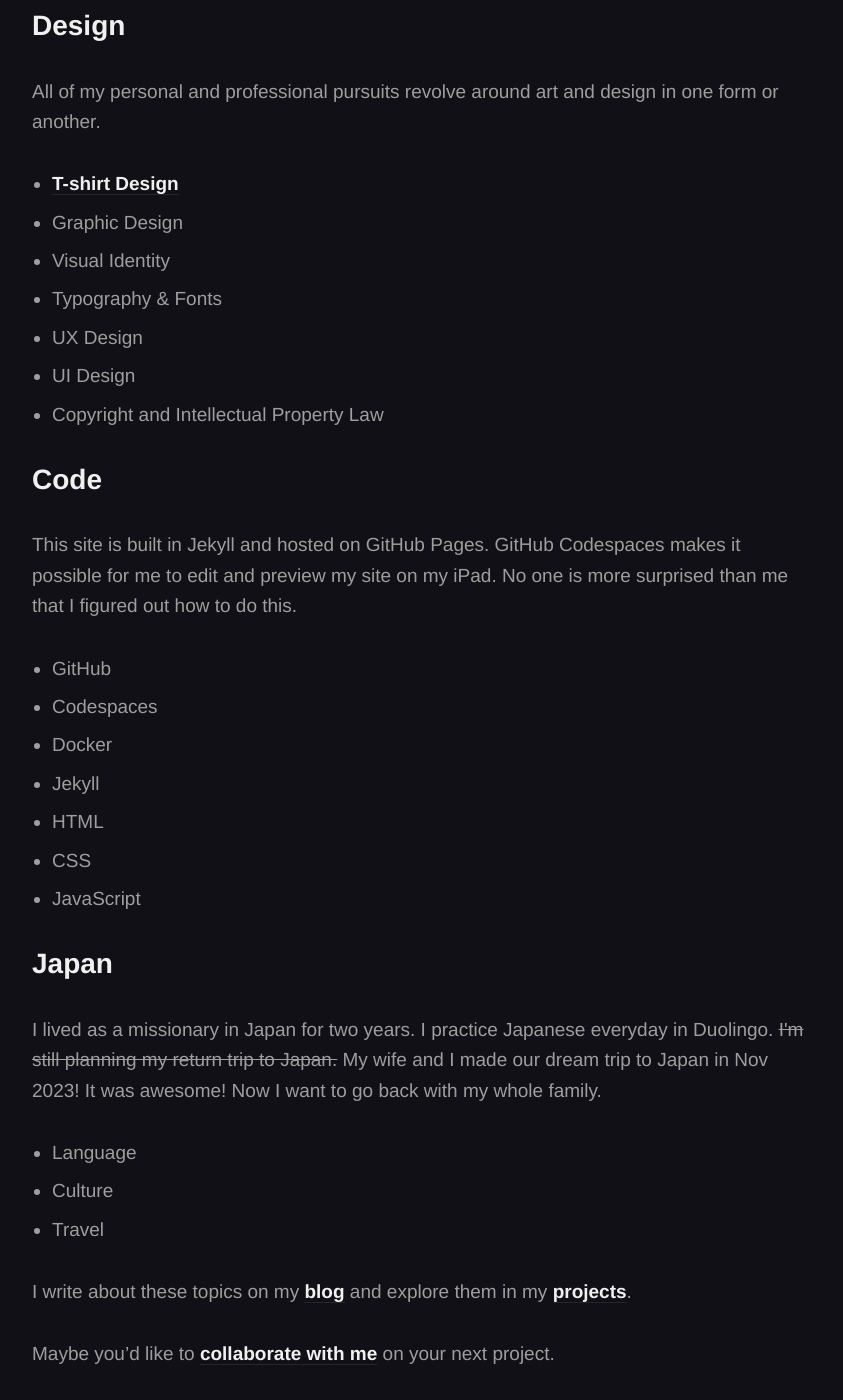
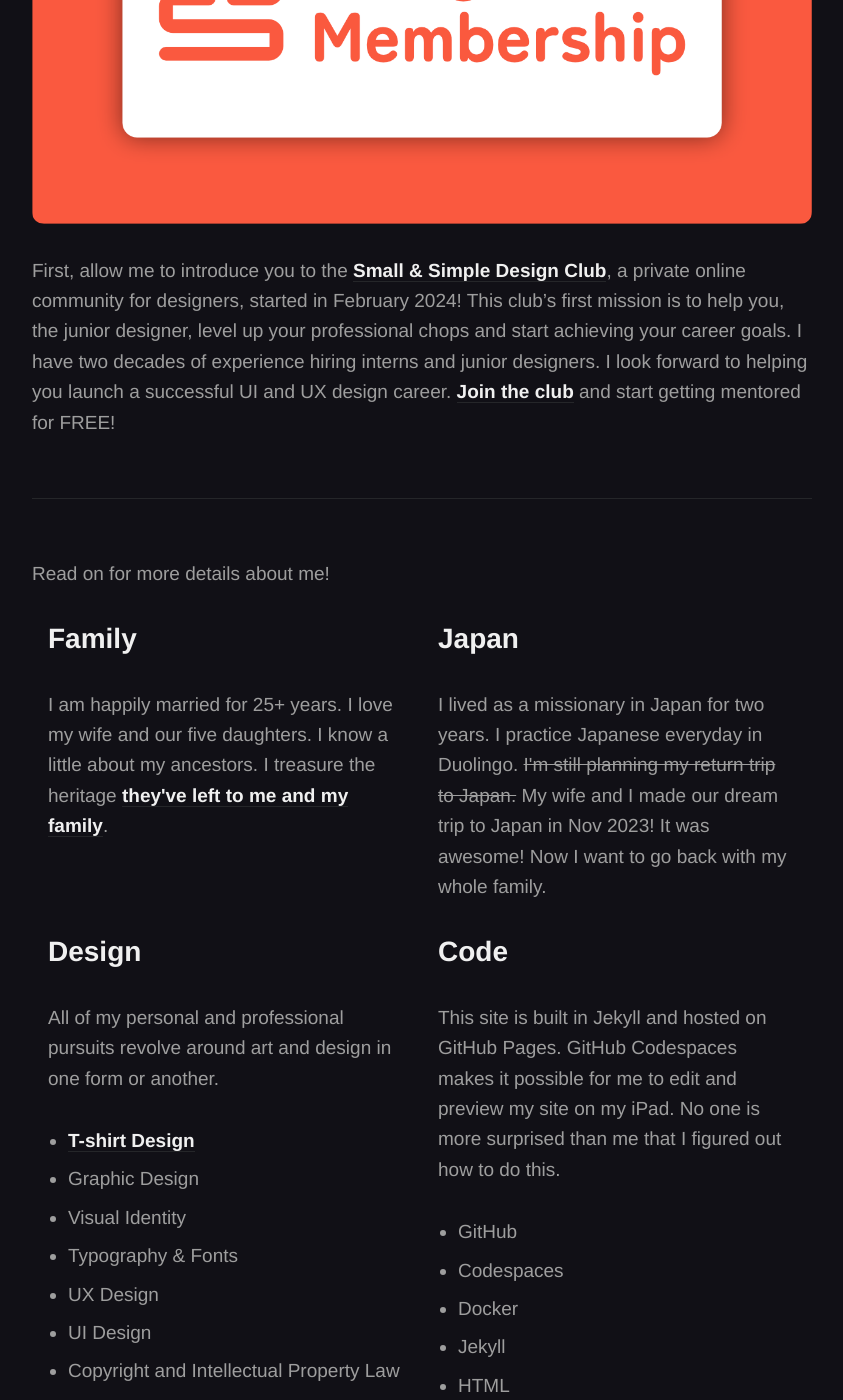
Before and after one commit to tomdeforest/tomdeforest.github.io, a Jekyll site: the page built from _pages/about.md, in a window 1280 px wide and 1400 px high, scrolled down 1189 px. Shown: the whole window, without its empty margins (218-1061 px from the left). Built offline with Jekyll 4.4.1, drawn with Linux system fonts in a browser that asks for light colours; some web fonts are replaced; some of the changed text lies outside the part shown.

Commit message:
Added design club info and image. Minor updates to content layout.

```diff
--- a/_pages/about.md
+++ b/_pages/about.md
@@ -5,45 +5,56 @@ permalink: /about/
 image: '/images/froever.jpeg'
 ---
 
-Welcome to [smallandsimplethings.org](https://www.smallandsimplethings.org)! I'm Tom DeForest, and I'm glad you're here. Through creativity, curiosity, and collaboration I find and amplify good. I alliterate whenever possible.
+Welcome to [smallandsimplethings.org](https://www.smallandsimplethings.org)! I'm Tom DeForest, and I'm glad you're here. Through creativity, curiosity, and collaboration I find and amplify good. (I alliterate whenever possible.)
 
-Here are a few of my areas of interest:
+![Small & Simple Design Club]({{site.baseurl}}/images/design-club-membership@2x.png)
 
-## Family and Genealogy
+First, allow me to introduce you to the [Small & Simple Design Club](https://discord.gg/uTUUXN6djc), a private online community for designers, started in February 2024! This club’s first mission is to help you, the junior designer, level up your professional chops and start achieving your career goals. I have two decades of experience hiring interns and junior designers. I look forward to helping you launch a successful UI and UX design career. [Join the club](https://discord.gg/uTUUXN6djc) and start getting mentored for FREE!
 
-I am happily married for 25 years. I love my wife and our five daughters. I know a little about my ancestors. I treasure the heritage [they've left me](/project/a-walloon-family-in-america).
+----
 
-## Design
+Read on for more details about me!
 
-All of my personal and professional pursuits revolve around art and design in one form or another.
-
-- [T-shirt Design]({{site.baseurl}}/project/t-shirt-design)
-- Graphic Design
-- Visual Identity
-- Typography & Fonts
-- UX Design
-- UI Design
-- Copyright and Intellectual Property Law
-
-## Code
-
-This site is built in Jekyll and hosted on GitHub Pages. GitHub Codespaces makes it possible for me to edit and preview my site on my iPad. No one is more surprised than me that I figured out how to do this.
-
-- GitHub
-- Codespaces
-- Docker
-- Jekyll
-- HTML
-- CSS
-- JavaScript
-
-## Japan
-
-I lived as a missionary in Japan for two years. I practice Japanese everyday in Duolingo. <strike>I'm still planning my return trip to Japan.</strike> My wife and I made our dream trip to Japan in Nov 2023! It was awesome! Now I want to go back with my whole family.
-
-- Language
-- Culture
-- Travel
+<div class="container animate">
+    <div class="row">
+        <div class="col col-4 col-w-6 col-t-12">
+            <h2>Family</h2>
+            <p>I am happily married for 25+ years. I love my wife and our five daughters. I know a little about my ancestors. I treasure the heritage <a href="/project/a-walloon-family-in-america">they've left to me and my family</a>.</p>
+        </div>
+        <div class="col col-4 col-w-6 col-t-12">
+            <h2>Japan</h2>
+            <p>I lived as a missionary in Japan for two years. I practice Japanese everyday in Duolingo. <strike>I'm still planning my return trip to Japan.</strike> My wife and I made our dream trip to Japan in Nov 2023! It was awesome! Now I want to go back with my whole family.</p>
+        </div>
+    </div>
+    <div class="row">
+        <div class="col col-4 col-w-6 col-t-12">
+            <h2>Design</h2>
+            <p>All of my personal and professional pursuits revolve around art and design in one form or another.</p>
+            <ul>
+                <li><a href="{{site.baseurl}}/project/shirt-design">T-shirt Design</a></li>
+                <li>Graphic Design</li>
+                <li>Visual Identity</li>
+                <li>Typography & Fonts</li>
+                <li>UX Design</li>
+                <li>UI Design</li>
+                <li>Copyright and Intellectual Property Law</li>
+            </ul>
+        </div>
+        <div class="col col-4 col-w-6 col-t-12">
+            <h2>Code</h2>
+            <p>This site is built in Jekyll and hosted on GitHub Pages. GitHub Codespaces makes it possible for me to edit and preview my site on my iPad. No one is more surprised than me that I figured out how to do this.</p>
+            <ul>
+                <li>GitHub</li>
+                <li>Codespaces</li>
+                <li>Docker</li>
+                <li>Jekyll</li>
+                <li>HTML</li>
+                <li>CSS</li>
+                <li>JavaScript</li>
+            </ul>
+        </div>
+    </div>
+</div>
 
 I write about these topics on my [blog]({{site.baseurl}}/blog/) and explore them in my [projects]({{site.baseurl}}/projects/).
 
```
Also changed, not shown: images/design-club-membership@2x.png (added).
